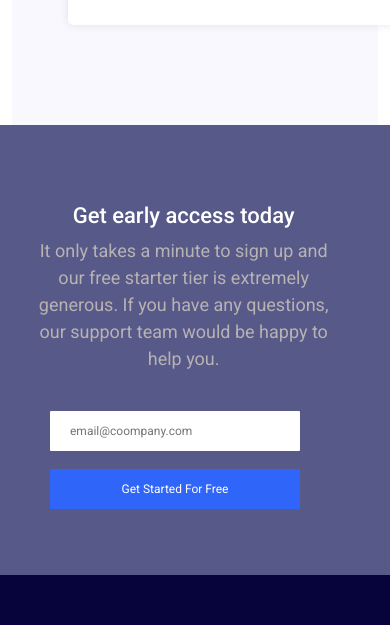
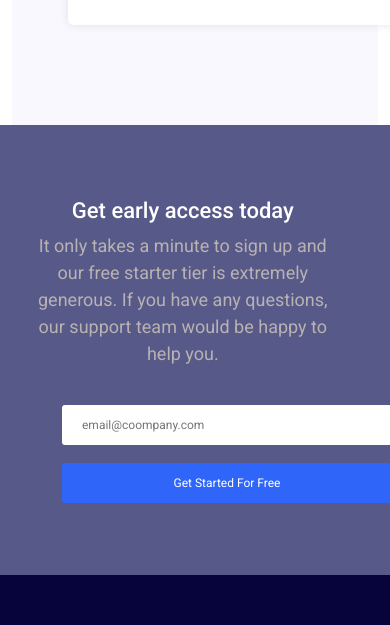
Before and after one commit to Tosinuel/capacitybay_final_css_project, a plain HTML site: page index.html in a window 390 px wide. Shown: the part 1820-2445 px from the top of the page. Drawn offline with nearby package versions, Linux system fonts and the light colour scheme.

Commit message:
final coorrection.

```diff
--- a/index.html
+++ b/index.html
@@ -105,7 +105,8 @@
 
 
       <!-- News Letter section -->
-      <section class="news">
+      <div class="news">
+      <section class="news container">
         <div class="left">
           <h2 class="left1">Get early access today</h2>
           <p class="left2">
@@ -124,7 +125,7 @@
           </form>
         </div>
       </section>
-
+    </div>
 
       <!-- Footer Section -->
       <footer class="footer">
--- a/style.css
+++ b/style.css
@@ -557,23 +557,23 @@ padding-bottom: 50%;
 }
 
 .right1{
-width: 250px;
+width: 330px;
 height: 40px;
 margin-left: 10px;
 font-size: 12px;
 border: none;
-border-radius: 1px;
+border-radius: 3px;
 text-align: left;
 }
 
 .right2{
-width: 250px;
+width: 330px;
 height: 40px;
 background-color: rgb(47,101,249);
 color: #ffff;
 font-size: 12px;
 border: none;
-border-radius: 1px;
+border-radius: 3px;
 margin-left: 10px;
 }
 
```
